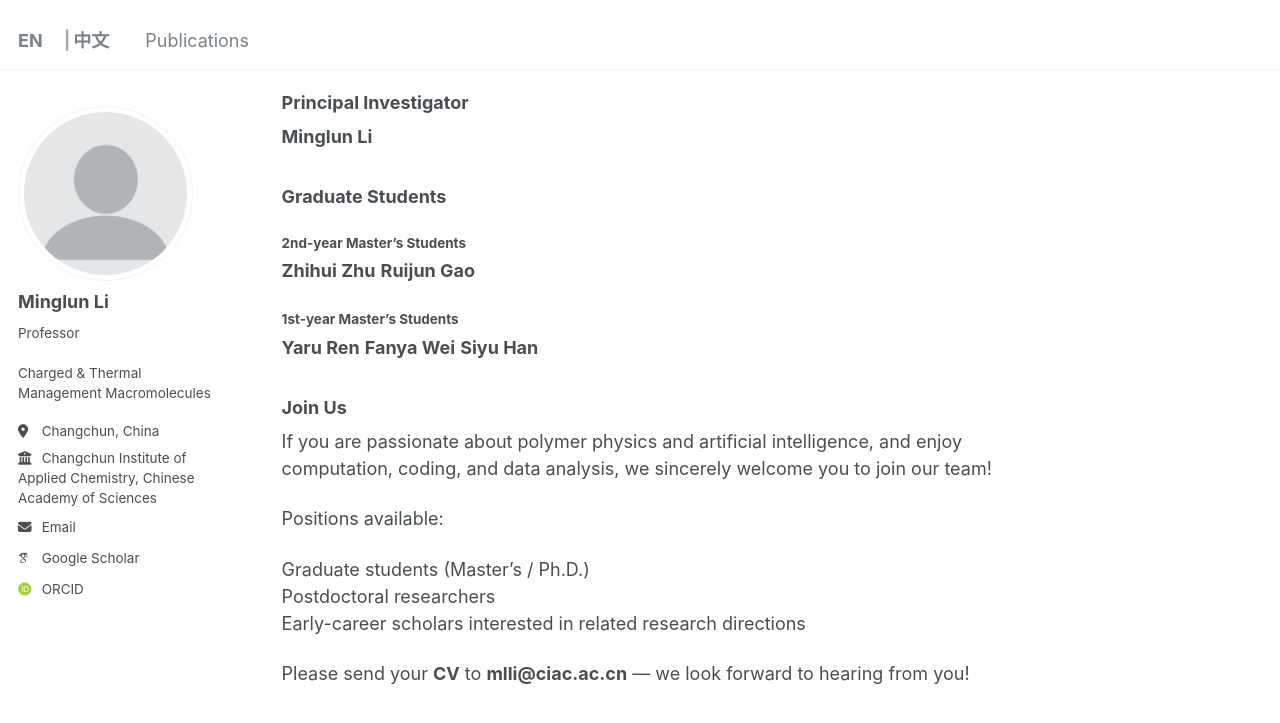
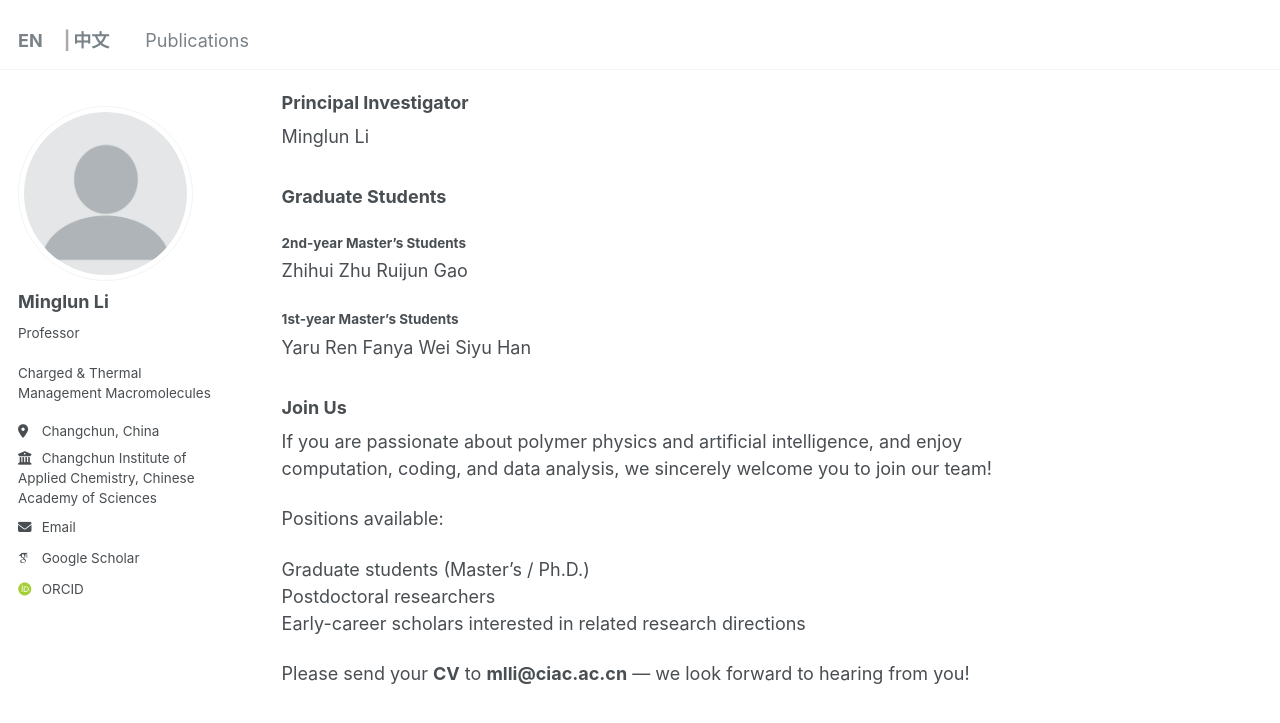
Before and after one commit to LiChargedMacromolecules/lichargedmacromolecules.github.io, a Jekyll site: the page built from _pages/about.md, in a window 1280 px wide and 900 px high, scrolled down 2648 px. Shown: the top 723 px of the window. Built offline with Jekyll 4.4.1, drawn with Linux system fonts in a browser that asks for light colours; some web fonts are replaced.

```diff
--- a/_pages/about.md
+++ b/_pages/about.md
@@ -44,7 +44,7 @@ Investigating liquid–liquid phase separation (LLPS) induced by salt concentrat
 ## Education and Experience
 
 | Degree | Institution | Location | Period | Advisor |
-|--------|-------------|----------|--------|---------|
+|------|-----------|--------|-------------|------------------------|
 | Professor | **[Changchun Institute of Applied Chemistry, CAS](http://www.ciac.ac.cn/)** State Key Laboratory of Polymer Physics and Chemistry | China | 2025.2 – |  |
 | Postdoctoral Research Associate| **[University of Massachusetts Amherst](https://www.umass.edu/)** [Department of Polymer Science and Engineering](https://www.umass.edu/polymer-science/) | USA | 2022.2 – 2025.2 | Prof. Murugappan Muthukumar |
 | Research Fellow | **[Nanyang Technological University](https://www.ntu.edu.sg/)** [School of Materials Science and Engineering](https://www.ntu.edu.sg/mse) | Singapore | 2019.9 – 2025.2 | Assoc. Prof. Jing Yu |
@@ -69,16 +69,16 @@ Investigating liquid–liquid phase separation (LLPS) induced by salt concentrat
 
 ### Principal Investigator
 
-**Minglun Li**
+Minglun Li
 
 
 ### Graduate Students
 
 #### 2nd-year Master's Students
-**Zhihui Zhu**    **Ruijun Gao**
+Zhihui Zhu    Ruijun Gao
 
 #### 1st-year Master's Students
-**Yaru Ren**    **Fanya Wei**    **Siyu Han**
+Yaru Ren    Fanya Wei    Siyu Han
 
 
 
```
Also changed, not shown: _pages/about-cn.md (+4 -4 lines).
